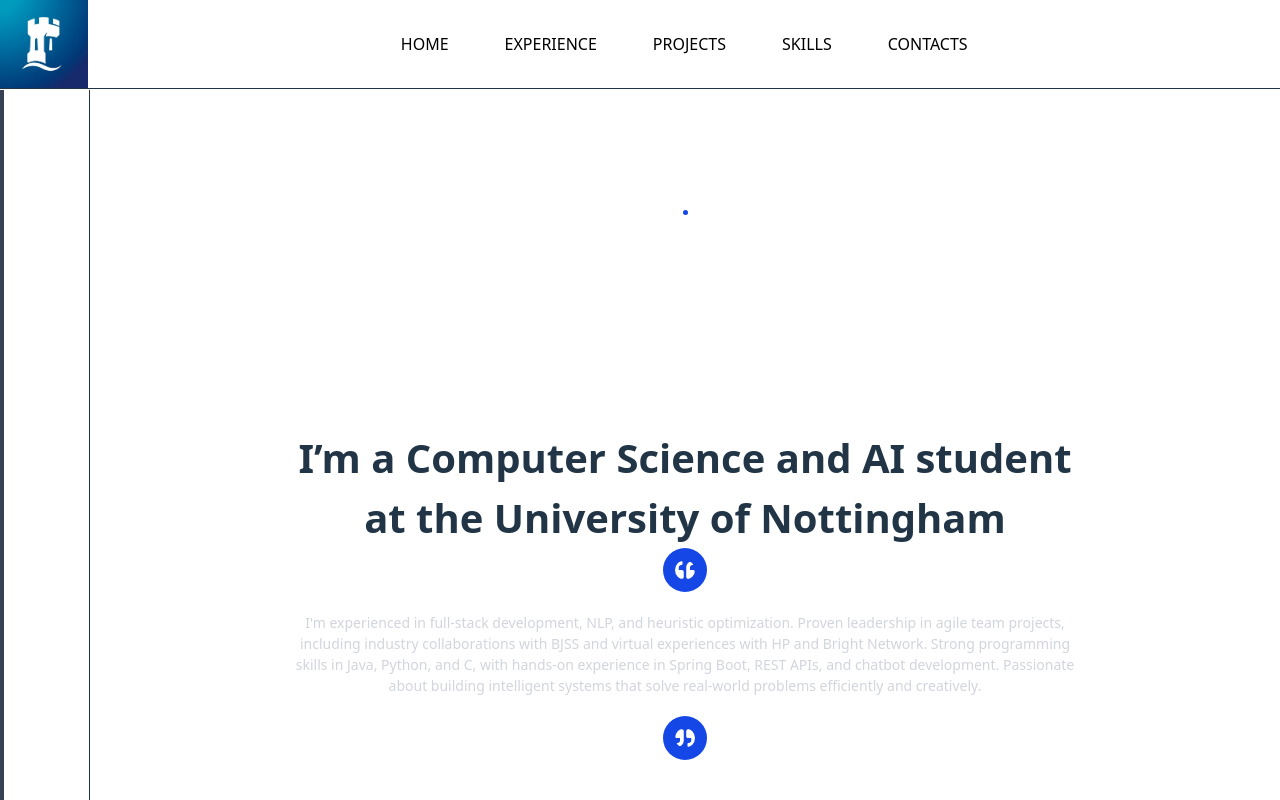
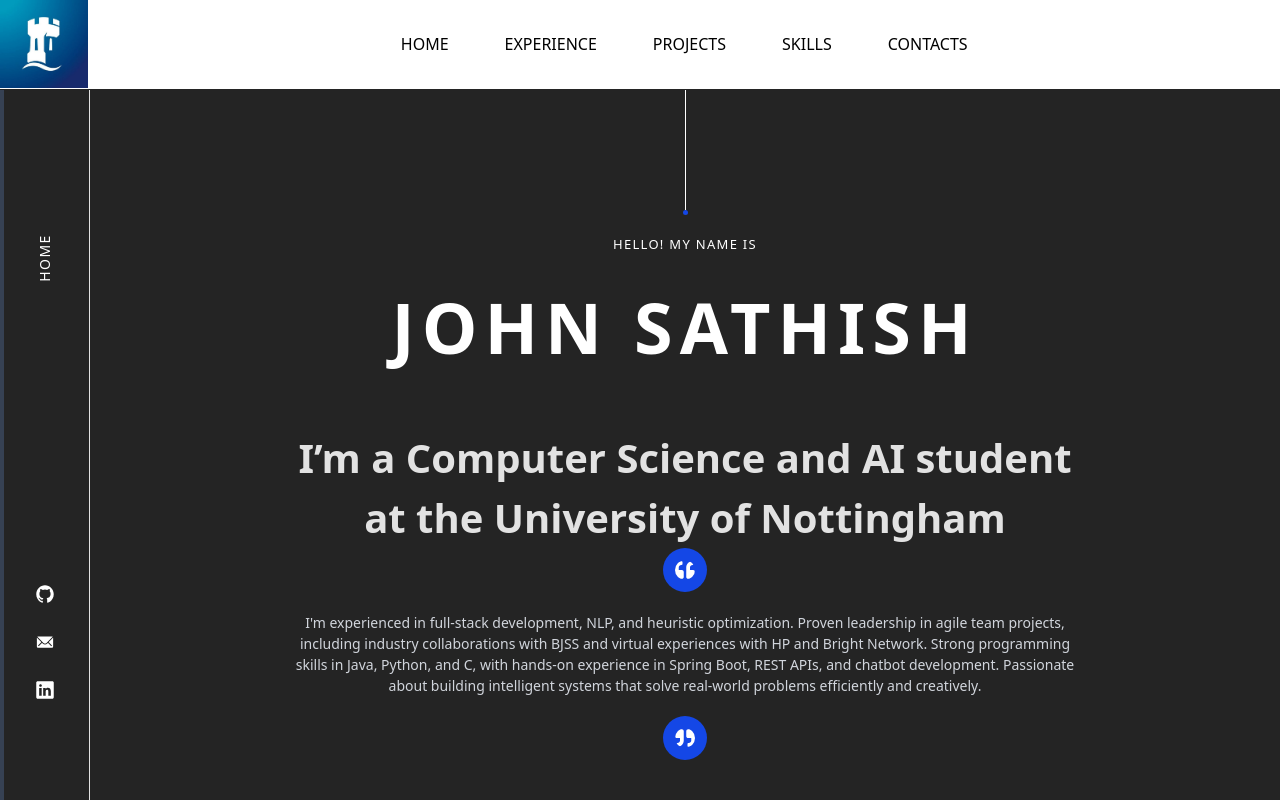
Before and after one commit to John-Sathish/portfolio, a React (Vite) app in the folder protfolio-project/: page / in a window 1280 px wide. Shown: the top 800 px of the page. Built offline with nearby package versions, Linux system fonts and the light colour scheme.

Commit message:
fixed theme

```diff
--- a/protfolio-project/src/index.css
+++ b/protfolio-project/src/index.css
@@ -4,7 +4,7 @@
   line-height: 1.5;
   font-weight: 400;
 
-  color-scheme: light dark;
+  color-scheme: dark;
   color: rgba(255, 255, 255, 0.87);
   background-color: #242424;
 
@@ -55,7 +55,7 @@ button:focus-visible {
   outline: 4px auto -webkit-focus-ring-color;
 }
 
-@media (prefers-color-scheme: light) {
+/* @media (prefers-color-scheme: light) {
   :root {
     color: #213547;
     background-color: #ffffff;
@@ -66,4 +66,4 @@ button:focus-visible {
   button {
     background-color: #f9f9f9;
   }
-}
+} */
```
